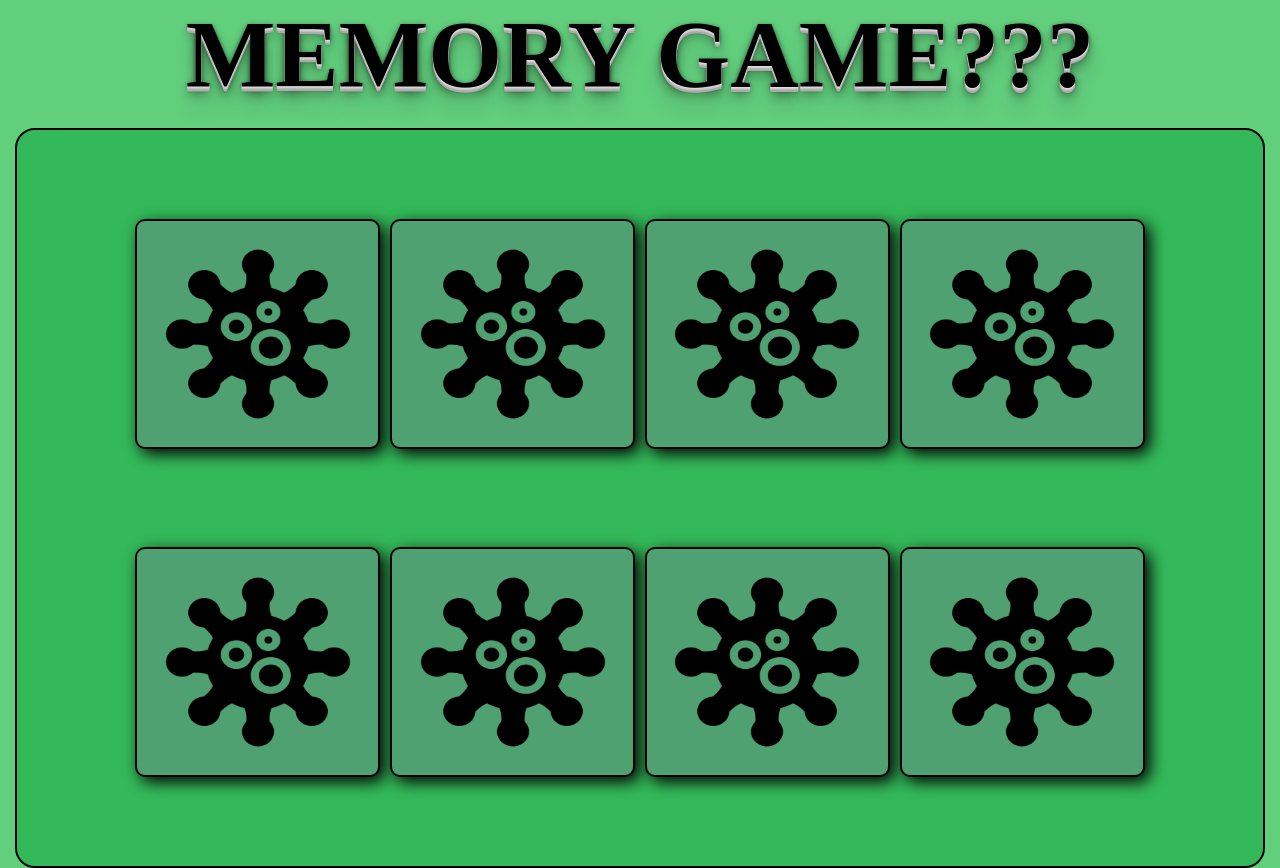
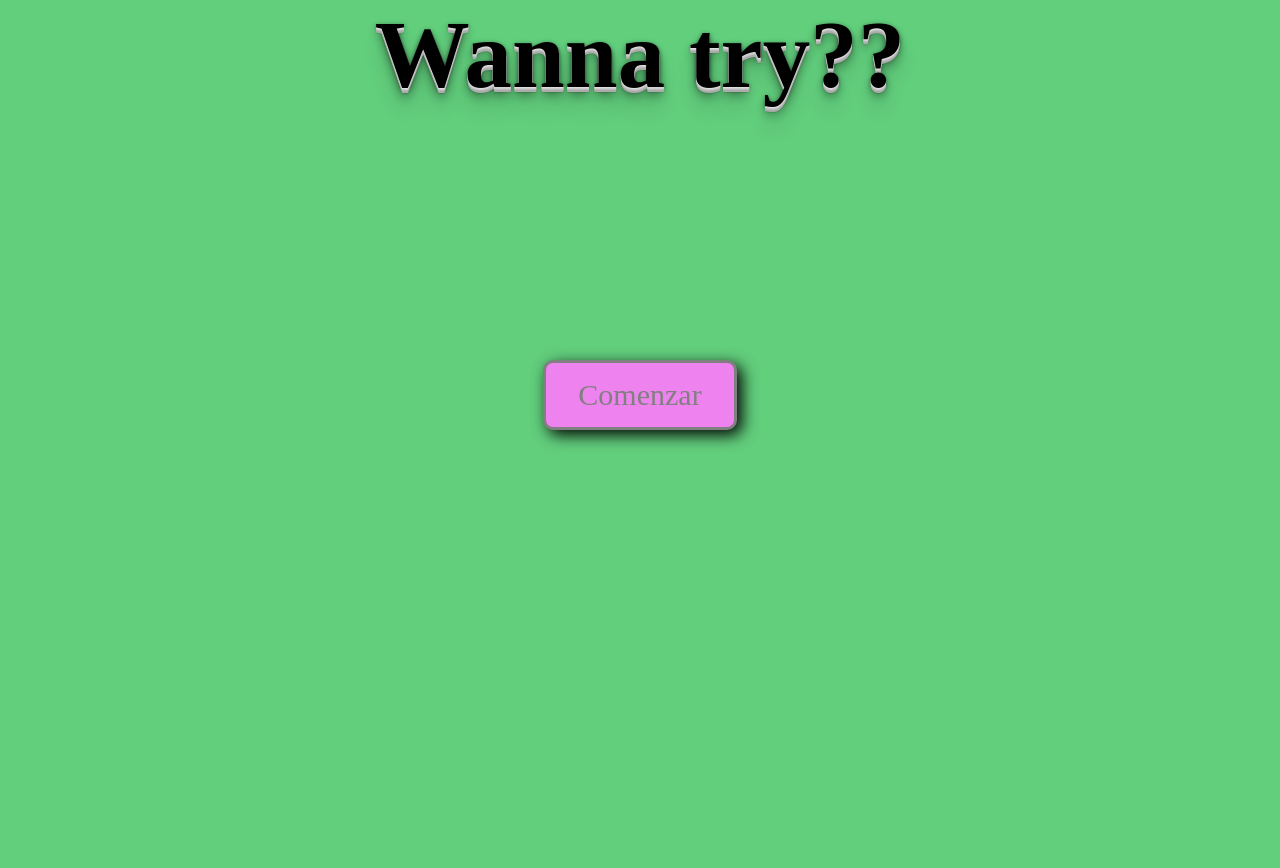
Before and after one commit to eldelgorrodepesca/Equipo4-Cartas, a plain HTML site: page index.html in a window 1280 px wide. After the commit the page ends 800 px from the top, so only its background shows below. Drawn offline with nearby package versions, Linux system fonts and the light colour scheme; a web font is replaced by a local one.

Commit message:
Añadir boton
Añadir boton a pagina index y añadirle estilos

```diff
--- a/index.html
+++ b/index.html
@@ -15,84 +15,14 @@
 </head>
 
 <body>
-    <p>
-        <h1 class="title">MEMORY GAME???</h1>
-        <!--<img class="icon" src="../jcartas/img/favicon.png">-->
 
-    </p>
-    <br>
+    <h4 class="title">Wanna try??</h4>
+    <container class="container">
+        <a href="board.html" class="start-btn">Comenzar</a>
+    </container>
 
-    <div class="table">
-        <div class="card">
-            <div class="front">
-                <img src="img/1.png" alt="1" class="imagen">
-            </div>
-            <div class="back">
-                <img src="img/back.png" alt="reves" class="imagen">
-            </div>
-        </div>
-        <div class="card">
-            <div class="front">
-                <img src="img/1.png" alt="1" class="imagen">
-            </div>
-            <div class="back">
-                <img src="img/back.png" alt="reves" class="imagen">
-            </div>
-        </div>
 
-        <div class="card">
-            <div class="front">
-                <img src="img/2.png" alt="2" class="imagen">
-            </div>
-            <div class="back">
-                <img src="img/back.png" alt="reves" class="imagen">
-            </div>
-        </div>
-        <div class="card">
-            <div class="front">
-                <img src="img/2.png" alt="2" class="imagen">
-            </div>
-            <div class="back">
-                <img src="img/back.png" alt="reves" class="imagen">
-            </div>
-        </div>
-
-        <div class="card">
-            <div class="front">
-                <img src="img/3.png" alt="3" class="imagen">
-            </div>
-            <div class="back">
-                <img src="img/back.png" alt="reves" class="imagen">
-            </div>
-        </div>
-        <div class="card">
-            <div class="front">
-                <img src="img/3.png" alt="3" class="imagen">
-            </div>
-            <div class="back">
-                <img src="img/back.png" alt="reves" class="imagen">
-            </div>
-        </div>
-
-        <div class="card">
-            <div class="front">
-                <img src="img/4.png" alt="4" class="imagen">
-            </div>
-            <div class="back">
-                <img src="img/back.png" alt="reves" class="imagen">
-            </div>
-        </div>
-        <div class="card">
-            <div class="front">
-                <img src="img/4.png" alt="4" class="imagen">
-            </div>
-            <div class="back">
-                <img src="img/back.png" alt="reves" class="imagen">
-            </div>
-        </div>
-    </div>
-
-    <script src="script.js"></script>
+    <script src="" async defer></script>
 </body>
 
 </html>
--- a/style.css
+++ b/style.css
@@ -92,3 +92,35 @@ body {
     cursor: pointer;
     box-shadow: 5px 5px 16px rgb(0, 0, 0);
 }
+
+
+/*Boton de comienzo del juego*/
+
+.start-btn {
+    background-color: violet;
+    border: 3px solid grey;
+    color: grey;
+    border-radius: 10px;
+    padding: 15px 32px;
+    text-align: center;
+    text-decoration: none;
+    display: inline-block;
+    font-size: 30px;
+    font-family: Coronaviral;
+    box-shadow: 5px 5px 16px rgb(0, 0, 0);
+}
+
+.start-btn:hover {
+    transform: scale(.97);
+}
+
+.container {
+    position: center;
+    display: flex;
+    justify-content: center;
+    align-items: center;
+    padding-top: 250px;
+}
+
+
+/*Final boton*/
```
Also changed, not shown: board.html (added, +98 -0 lines).
